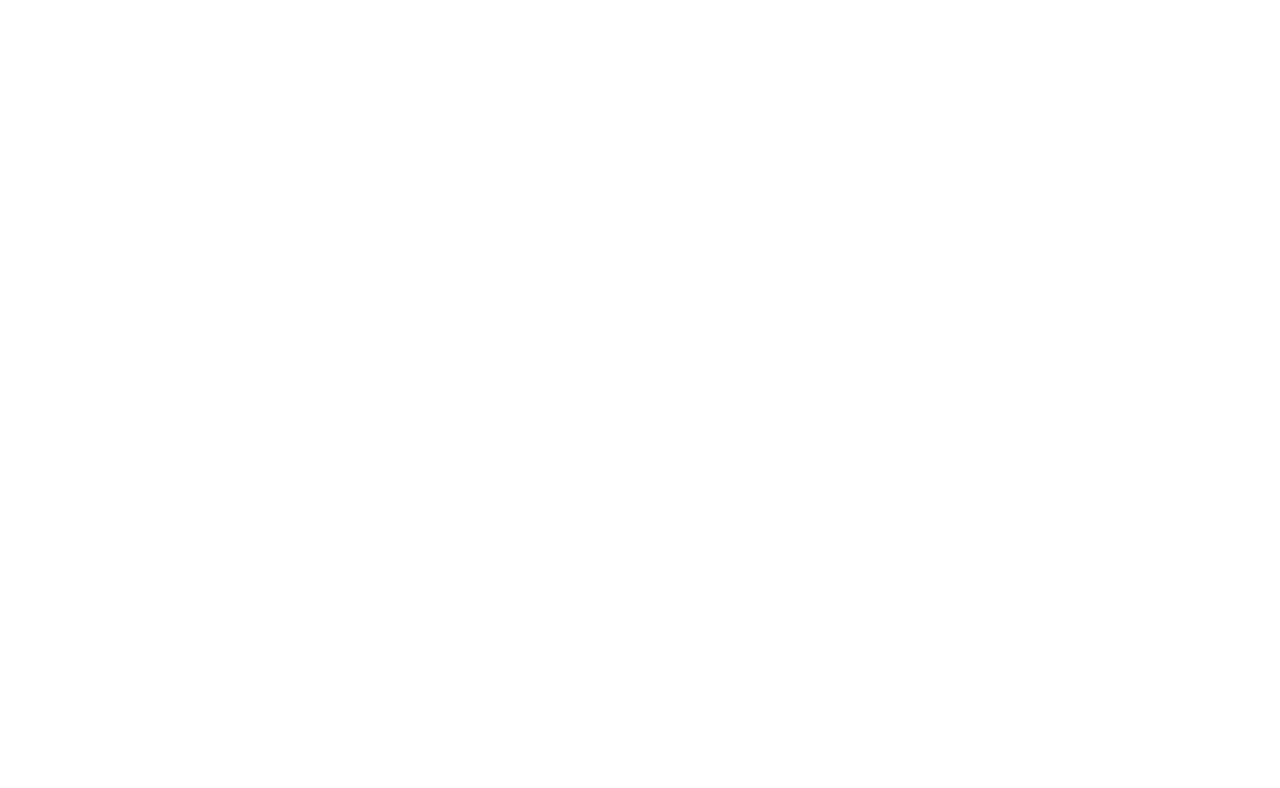
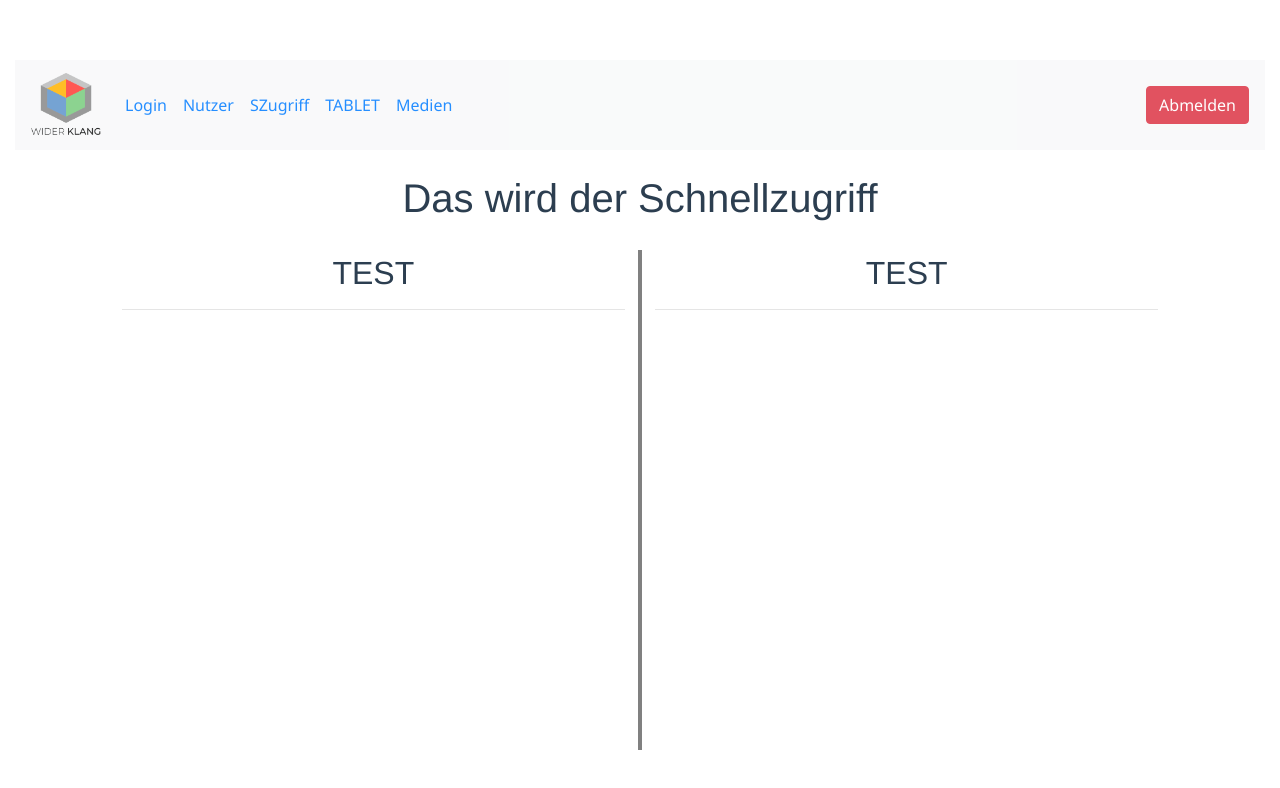
Before and after one commit to marijuschka/widerklang, a Vue app in the folder frontend_gm/: page /#/schnellzugriff in a window 1280 px wide. Shown: the top 788 px of the page. Built offline with nearby package versions, Linux system fonts and the light colour scheme; no server answers.

Commit message:
Front - Schnellzugriff hinzufügen, Header bearbeit

```diff
--- a/frontend_gm/src/components/Header.vue
+++ b/frontend_gm/src/components/Header.vue
@@ -18,26 +18,20 @@
             <b-nav-item href="#">
               <router-link to="/user" id="user">Nutzer</router-link>
             </b-nav-item>
-             <b-nav-item href="#">
+            <b-nav-item href="#">
+              <router-link to="/schnellzugriff" id="SZugriff">SZugriff</router-link>
+            </b-nav-item>
+            <b-nav-item href="#">
               <router-link to="/tablet" id="tablet">TABLET</router-link>
             </b-nav-item>
-              <b-nav-item href="#">
+            <b-nav-item href="#">
               <router-link to="/media" id="media">Medien</router-link>
             </b-nav-item>
-
-
           </b-navbar-nav>
 
           <!-- Right aligned nav items -->
           <b-navbar-nav class="ml-auto">
-            <b-nav-item-dropdown right>
-              <!-- Using 'button-content' slot -->
-              <template slot="button-content">
-                <em>User</em>
-              </template>
-              <b-dropdown-item href="#">Profile</b-dropdown-item>
-              <b-dropdown-item href="#">Sign Out</b-dropdown-item>
-            </b-nav-item-dropdown>
+            <b-button v-on:click="logout" v-b-toggle.collapse-1 variant="danger">Abmelden</b-button>
           </b-navbar-nav>
         </b-collapse>
       </b-navbar>
--- a/frontend_gm/src/router.js
+++ b/frontend_gm/src/router.js
@@ -35,6 +35,11 @@
       path: '/media',
       name: 'mediaManagement',
       component: () => import('./views/MediaManagement.vue')
+    },
+    {
+      path: '/schnellzugriff',
+      name: 'schnellzugriff',
+      component: () => import('./views/Schnellzugriff.vue')
     }
   ]
 })
--- a/frontend_gm/src/views/Login.vue
+++ b/frontend_gm/src/views/Login.vue
@@ -11,7 +11,7 @@
     <form>
       <div class="form-group">
         <!-- <label for="exampleInputEmail1"></label> -->
-        <div class="row justify-content-md-center">
+        <div class="row justify-content-center">
           <div class="col-lg-4 col-md-6">
             <input
               v-model="loginData.username"
--- /dev/null
+++ b/frontend_gm/src/views/Schnellzugriff.vue
@@ -0,0 +1,135 @@
+<template>
+  <div class="schnellzugriff">
+    <Header />
+    <br />
+    <b-row class="justify-content-md-center">
+      <b-col cols="5">
+        <h1>Das wird der Schnellzugriff</h1>
+      </b-col>
+    </b-row>
+    <br />
+
+    <b-row class="justify-content-center">
+      <!-- Linke Seite -->
+      <b-col cols="5" id="links">
+        <b-col cols="12"> </b-col>
+        <h2>TEST</h2>
+        <hr />
+      </b-col>
+
+      <div class="headerDivider"></div>
+
+      <!-- Rechte Seite -->
+      <b-col cols="5">
+        <h2>TEST</h2>
+        <hr />
+      </b-col>
+    </b-row>
+  </div>
+</template>
+
+<script>
+import Header from "../components/Header.vue";
+import axios from "axios";
+
+export default {
+  name: "schnellzugriff",
+  components: {
+    Header
+  },
+  data() {
+    return {
+      user: [],
+      newUser: { name: "", password: "" }
+    };
+  },
+  methods: {
+    // add new User to databank with a username
+    addNewUser() {
+      axios
+        .post("http://139.6.102.67:8080/users", this.newUser)
+        .then(res => {
+          if (res.status == 200) {
+            console.log(res);
+            this.user = this.user.concat(this.newUser.name);
+            // M.toast({
+            //   html: "<b>Added new user @" + this.newUser.name + "</b>",
+            //   classes: "green white-text"
+            // });
+            this.toggleElements("createUser");
+          }
+        })
+        .catch(err => {
+          if (err.response.status == 404 || err.response.status == 401) {
+            M.toast({
+              html: "<b>Could not add new user @" + this.newUser.name + "</b>",
+              classes: "red white-text"
+            });
+          }
+        });
+    },
+    // Delete User with given ID
+    deleteUser(id) {
+      console.log("delete User with ID: " + id);
+      axios
+        .delete("http://139.6.102.67:8080/users/" + id)
+        .then(res => {
+          if (res.status == 200) {
+            console.log(res);
+            this.user = this.user.filter(user => user !== id);
+            //  M.toast({
+            //   html: "<b>Deleted user @" + id + "</b>",
+            //   classes: "green white-text"
+            //  });
+            //  var elem = document.getElementById(id);
+            //  var instance = M.Modal.getInstance(elem);
+            //  instance.close();
+          }
+        })
+        .catch(err => {
+          if (err.response.status == 404 || err.response.status == 401) {
+            //  M.toast({
+            //    html: "<b>Could not delete user @" + id + "</b>",
+            //    classes: "red white-text"
+            //  });
+            console.log("Delete User with Error: " + err);
+          }
+        });
+    }
+  },
+  created() {
+    axios
+      .get("http://139.6.102.67:8080/users")
+      .then(res => {
+        console.log(res.data);
+        this.user = res.data;
+      })
+      .catch(err => console.log("Hey! Axios error for Users: " + err));
+  }
+};
+</script>
+
+<style scoped>
+img {
+  max-width: 100%;
+  height: auto;
+}
+.UserSpalte {
+  max-height: 100px;
+}
+h3 {
+  font-weight: bold;
+}
+.headerDivider {
+  border-left: 4px solid grey;
+  height: 500px;
+  position: absolute;
+  left: 50%;
+  margin-left: -2px;
+  margin-top: 250px;
+  top: 0;
+}
+.links{
+  padding-top: 40px;
+}
+</style>
--- a/frontend_gm/src/views/User.vue
+++ b/frontend_gm/src/views/User.vue
@@ -7,15 +7,15 @@
         <h1>Das wird die Nutzer Verwaltung</h1>
       </b-col>
       <b-col cols="3">
-    <b-button variant="success">Neuen Nutzer hinzufügen</b-button>
+        <b-button v-on:click="createUser" variant="success">Neuen Nutzer hinzufügen</b-button>
       </b-col>
     </b-row>
     <br />
 
     <!--  Dynamisches Erzeugen der User Liste
-      <div v-for="index in user.length"> -->
+    <div v-for="index in user.length">-->
     <div>
-      <b-row class="justify-content-md-center">
+      <b-row class="justify-content-center" id="UserSpalte">
         <b-col cols="12" md="11">
           <b-card no-body class="overflow-hidden">
             <!-- Hier ist die CENTER anweisung -->
@@ -26,25 +26,45 @@
               </b-col>
               <!-- Name -->
               <b-col cols="4">
-                <!-- {{ user[index-1] }} --> <h3>Emma Emersson</h3></b-col>
+                <!-- {{ user[index-1] }} -->
+                <h3>Emma Emersson</h3>
+              </b-col>
 
               <!-- buttons-->
               <b-col cols="6" md="7">
-                <b-row >
+                <b-row>
                   <b-col cols="6" sm="4" offset-sm="2" offset-md="4" offset-lg="7" md="4" lg="2">
                     <b-card-text>
-                      <b-button pill>Bearbeiten</b-button>
+                      <b-button v-b-toggle.collapse-1 pill>Bearbeiten</b-button>
                     </b-card-text>
                   </b-col>
-                  <b-col cols="6"  md="4" lg="2">
+                  <b-col cols="6" md="4" lg="2">
                     <b-card-text>
                       <!--  <b-button v-on:click="deleteUser(user[index-1]) pill variant="outline-danger">-->
-                      <b-button pill variant="danger">Entfernen</b-button>
+                      <b-button v-on:click="deleteUser(xxyy)" pill variant="danger">Entfernen</b-button>
                     </b-card-text>
                   </b-col>
                 </b-row>
               </b-col>
             </b-row>
+            <!-- Collapse -->
+            <div>
+              <b-collapse id="collapse-1" class="mt-2">
+                <b-card>
+                  <b-row class="justify-content-center">
+                    <b-col cols="4" md="3">
+                      <b-form-input v-model="password" placeholder="Neues Passwort"></b-form-input>
+                    </b-col>
+                    <b-col cols="4" md="3">
+                      <b-form-input v-model="xxyyx" placeholder="Neue XY"></b-form-input>
+                    </b-col>
+                    <b-col cols="2" md="2">
+                      <b-button v-on:click="editUser(xxyy)" v-b-toggle.collapse-1-inner size="md">Ändern!</b-button>
+                    </b-col>
+                  </b-row>
+                </b-card>
+              </b-collapse>
+            </div>
           </b-card>
         </b-col>
       </b-row>
@@ -80,7 +100,7 @@
             //   html: "<b>Added new user @" + this.newUser.name + "</b>",
             //   classes: "green white-text"
             // });
-            this.toggleElements('createUser');
+            this.toggleElements("createUser");
           }
         })
         .catch(err => {
@@ -119,13 +139,12 @@
             console.log("Delete User with Error: " + err);
           }
         });
-    },
+    }
   },
   created() {
     axios
       .get("http://139.6.102.67:8080/users")
       .then(res => {
-
         console.log(res.data);
         this.user = res.data;
       })
@@ -135,9 +154,14 @@
 </script>
 
 <style scoped>
-
 img {
   max-width: 100%;
   height: auto;
 }
+.UserSpalte {
+  max-height: 100px;
+}
+h3 {
+  font-weight: bold;
+}
 </style>
```
Lines whose indentation alone changed are shown as unchanged.
